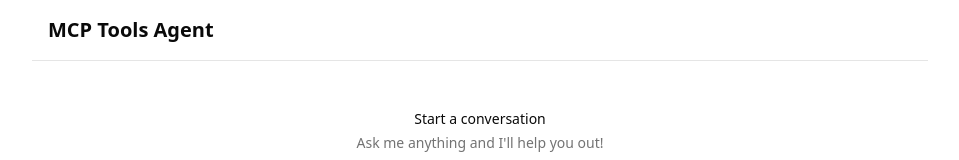
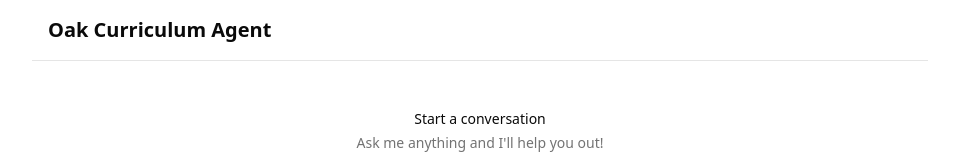
Before and after one commit to markhodierne/curriculum-agent-v2, a Next.js app: page / in a window 1280 px wide. Shown: the top 160 px of the page, without its empty margins (160-1119 px from the left). Built offline with nearby package versions, Linux system fonts and the light colour scheme.

Commit message:
fix: update page title

```diff
--- a/app/page.tsx
+++ b/app/page.tsx
@@ -4,11 +4,11 @@ export default function Home() {
   return (
     <div className="h-screen bg-background flex flex-col max-w-4xl mx-auto overflow-hidden">
       <div className="border-b p-4">
-        <h1 className="text-xl font-semibold">MCP Tools Agent</h1>
+        <h1 className="text-xl font-semibold">Oak Curriculum Agent</h1>
       </div>
 
       <div className="flex-1 overflow-hidden">
-        <ChatAssistant api="/api/agent-with-mcp-tools" />
+        <ChatAssistant api="/api/oak-curriculum-agent" />
       </div>
     </div>
   );
```
Also changed, not shown: 2 other files (tests, documents, lock files or other folders).
